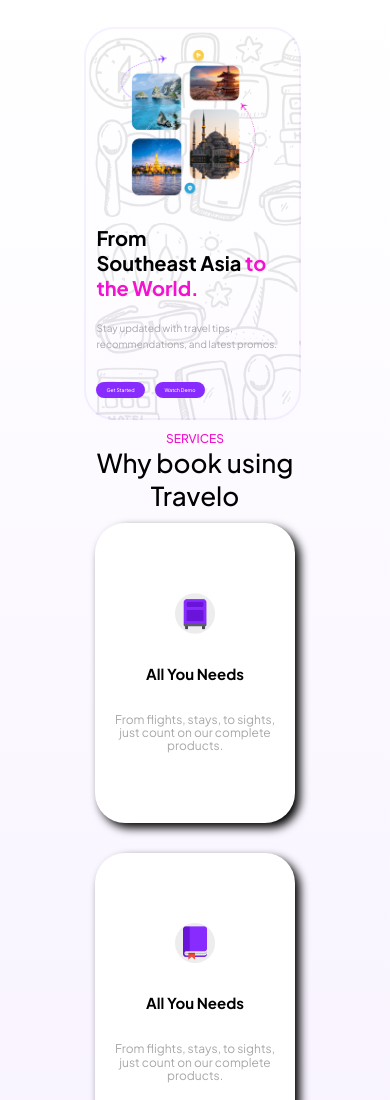
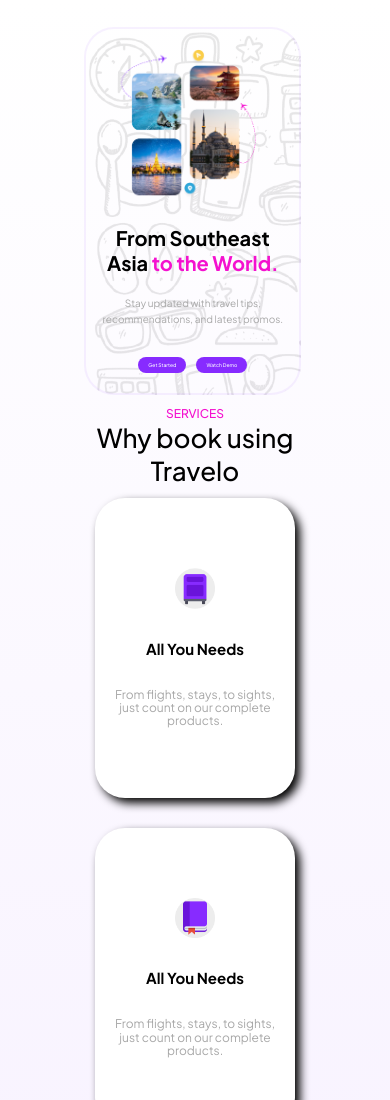
Before and after one commit to MerazKabir/tour-mama, a plain HTML site: page index.html in a window 390 px wide. Shown: the top 1100 px of the page. Drawn offline with Linux system fonts and the light colour scheme.

Commit message:
text and button of banner aligned to centre.

```diff
--- a/index.html
+++ b/index.html
@@ -15,7 +15,7 @@
   <div id="banner-container">
     <div id="banner">
       <div id="banner-text">
-        <h1>From <br> Southeast Asia <span>to the World.</span></h1>
+        <h1>From Southeast Asia <span>to the World.</span></h1>
         <p>Stay updated with travel tips, recommendations, and latest promos.</p>
         <div class="button">
           <button>Get Started</button>
--- a/responsive.css
+++ b/responsive.css
@@ -44,16 +44,22 @@
 @media screen and (max-width: 1024px) {
   #banner-text h1{
     font-size: 38px;
+    text-align: center;
   }
   #banner-text{
     width: 100%;
+    text-align: center;
   }
   #banner{
     flex-direction: column-reverse;
     justify-content: center;
+    align-items: center;
   }
   #banner-img {
     width: 80%;
+  }
+  #banner .button{
+    justify-content: center;
   }
   .head p{
     font-size: 17px;
```
